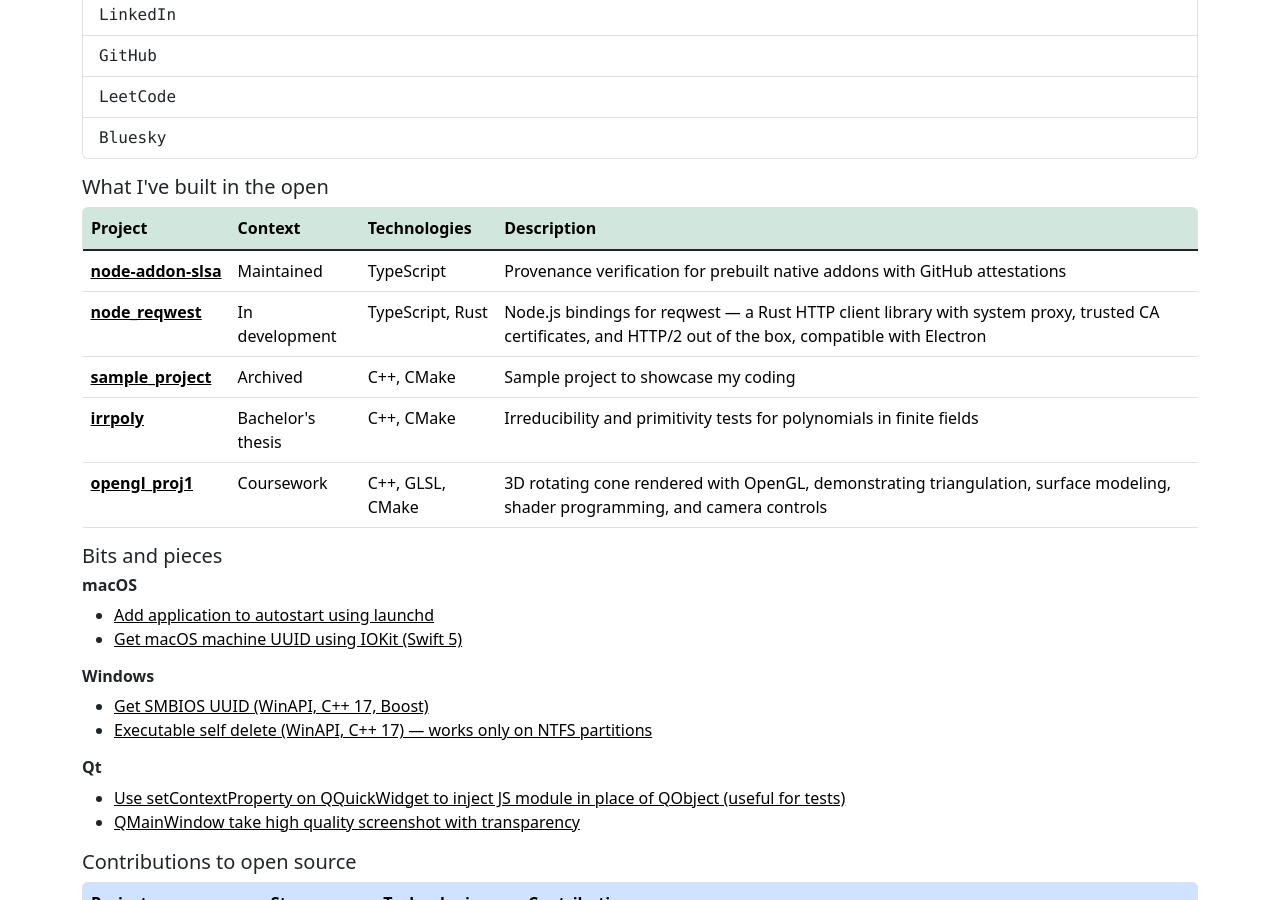
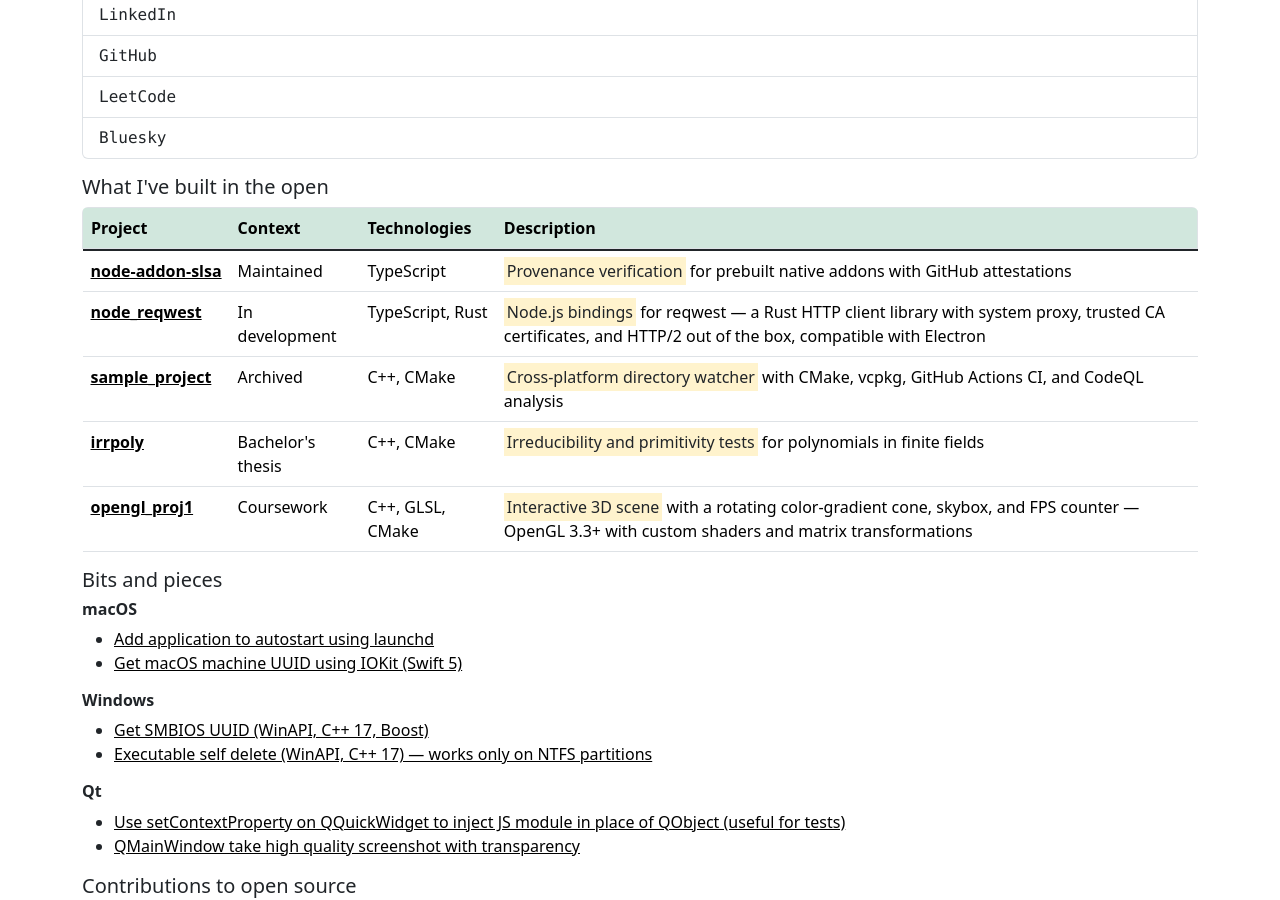
Before and after one commit to vadimpiven/vadimpiven, a Jekyll site: the page built from index.html, in a window 1280 px wide and 900 px high, scrolled down 437 px. Built offline with Jekyll 4.4.1, drawn with Linux system fonts in a browser that asks for light colours.

Commit message:
Highlight key phrases in project descriptions, update sample_project and opengl_proj1
Co-Authored-By: Claude Opus 4.6 (1M context) <noreply@anthropic.com>

```diff
--- a/index.html
+++ b/index.html
@@ -207,7 +207,7 @@ title: Home
           </th>
           <td>Maintained</td>
           <td>TypeScript</td>
-          <td>Provenance verification for prebuilt native addons with GitHub attestations</td>
+          <td><mark>Provenance verification</mark> for prebuilt native addons with GitHub attestations</td>
         </tr>
         <tr role="row">
           <th scope="row">
@@ -222,7 +222,7 @@ title: Home
           </th>
           <td>In development</td>
           <td>TypeScript, Rust</td>
-          <td>Node.js bindings for reqwest — a Rust HTTP client library with system proxy, trusted CA certificates, and HTTP/2 out of the box, compatible with Electron</td>
+          <td><mark>Node.js bindings</mark> for reqwest — a Rust HTTP client library with system proxy, trusted CA certificates, and HTTP/2 out of the box, compatible with Electron</td>
         </tr>
         <tr role="row">
           <th scope="row">
@@ -237,7 +237,7 @@ title: Home
           </th>
           <td>Archived</td>
           <td>C++, CMake</td>
-          <td>Sample project to showcase my coding</td>
+          <td><mark>Cross-platform directory watcher</mark> with CMake, vcpkg, GitHub Actions CI, and CodeQL analysis</td>
         </tr>
         <tr role="row">
           <th scope="row">
@@ -252,7 +252,7 @@ title: Home
           </th>
           <td>Bachelor's thesis</td>
           <td>C++, CMake</td>
-          <td>Irreducibility and primitivity tests for polynomials in finite fields</td>
+          <td><mark>Irreducibility and primitivity tests</mark> for polynomials in finite fields</td>
         </tr>
         <tr role="row">
           <th scope="row">
@@ -267,7 +267,7 @@ title: Home
           </th>
           <td>Coursework</td>
           <td>C++, GLSL, CMake</td>
-          <td>3D rotating cone rendered with OpenGL, demonstrating triangulation, surface modeling, shader programming, and camera controls</td>
+          <td><mark>Interactive 3D scene</mark> with a rotating color-gradient cone, skybox, and FPS counter — OpenGL 3.3+ with custom shaders and matrix transformations</td>
         </tr>
       </tbody>
     </table>
```
